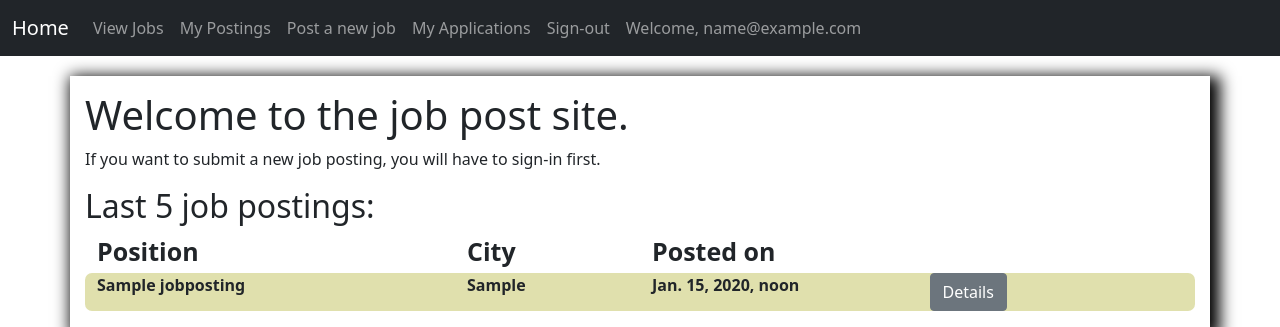
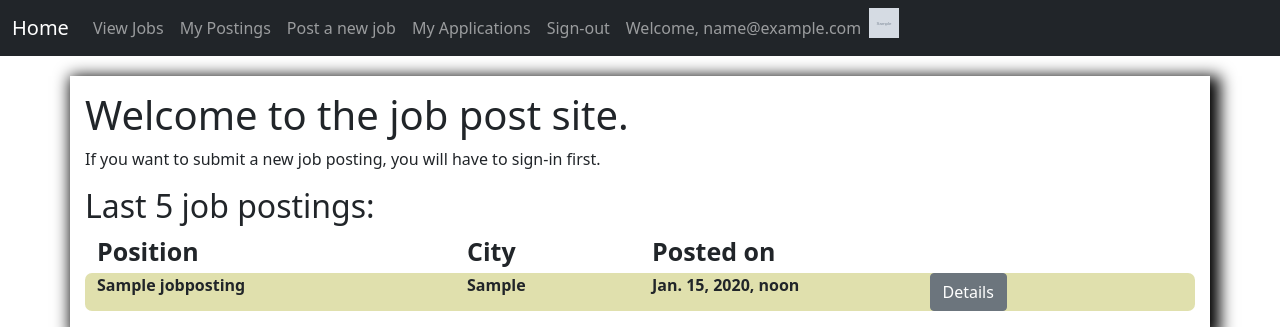
Before and after one commit to lozanov95/job_posting, a Django app: page / in a window 1280 px wide. Shown: the top 327 px of the page. Run offline with Django 3.2, Linux system fonts and the light colour scheme; a user stored in the database is signed in; tables that the repository leaves empty hold one stand-in row (values such as "Sample post"); grey boxes marked "Sample" are stand-in pictures.

Commit message:
added the user's profile image to the navbar

```diff
--- a/static/css/style.css
+++ b/static/css/style.css
@@ -26,3 +26,7 @@ nav {
     box-shadow: 5px 5px 15px 5px #000000;
     padding: 15px;
 }
+.nav-img{
+    height: 30px;
+    width: 30px;
+}
--- a/templates/shared/nav.html
+++ b/templates/shared/nav.html
@@ -14,6 +14,10 @@
                     <a class="nav-link" href="{% url 'my applications list' %}">My Applications</a>
                     <a class="nav-link" href="{% url 'sign out' %}">Sign-out</a>
                     <a class="nav-link" href="{% url 'profile details' %}">Welcome, {{ request.user }}</a>
+                    {% if user.profile.profile_image %}
+                        <img class="nav-img" alt="profile pic" src="{{ user.profile.profile_image.url }}"/>
+                    {% else %}
+                    {% endif %}
                 {% else %}
                     <a class="nav-link" href="{% url 'sign up' %}">Sign-up</a>
                     <a class="nav-link" href="{% url 'sign in' %}">Sign-in</a>
```
